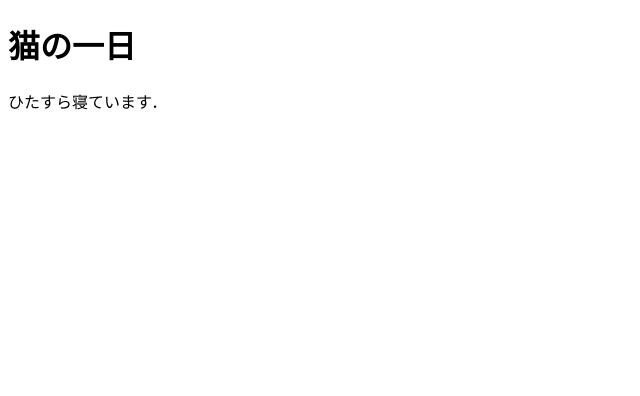
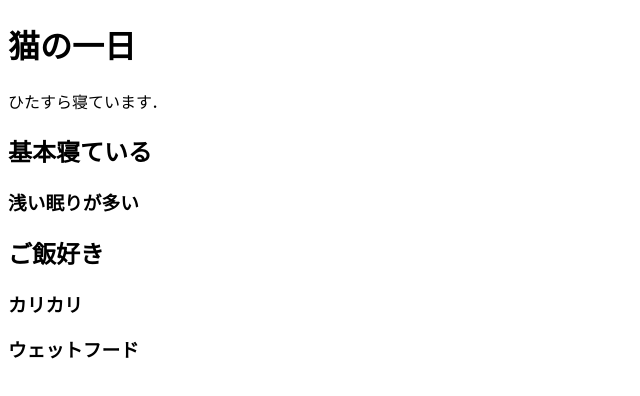
Before and after one commit to itc-n26011/WebEx1, a plain HTML site: page chapter2/c2-02-1/index.html in a window 1280 px wide. Shown: the whole page, without its empty margins (0-640 px from the left). Drawn offline with Linux system fonts and the light colour scheme.

Commit message:
c2-02-1/index.html 追加

```diff
--- a/chapter2/c2-02-1/index.html
+++ b/chapter2/c2-02-1/index.html
@@ -8,8 +8,17 @@
     </head>
 
     <body>
+
         <h1>猫の一日</h1>
-        <p>ひたすら寝ています．</p>
+	<p>ひたすら寝ています．</p>
+
+	<h2>基本寝ている</h2>
+	<h3>浅い眠りが多い</h3>
+
+	<h2>ご飯好き</h2>
+	<h3>カリカリ</h3>
+	<h3>ウェットフード</h3>
+
     </body>
 
 </html>
```
